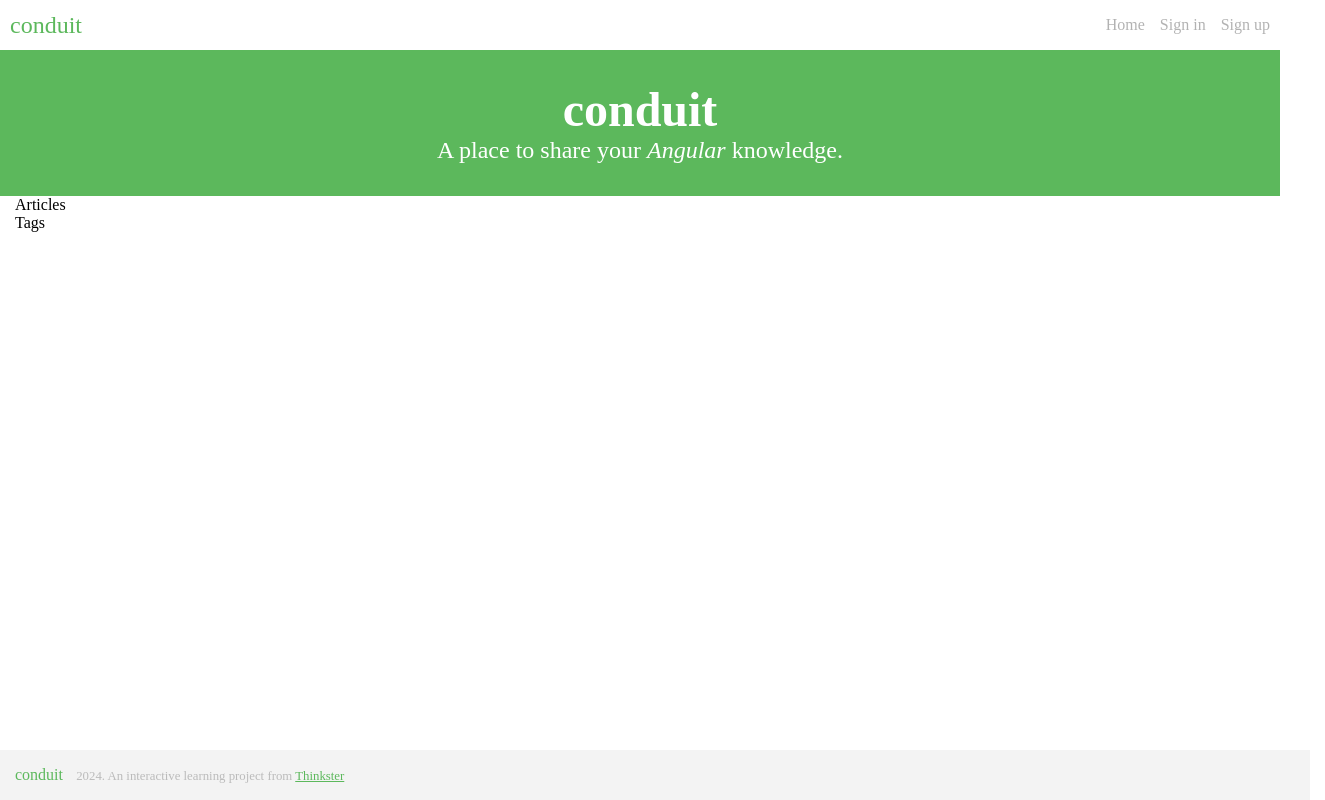
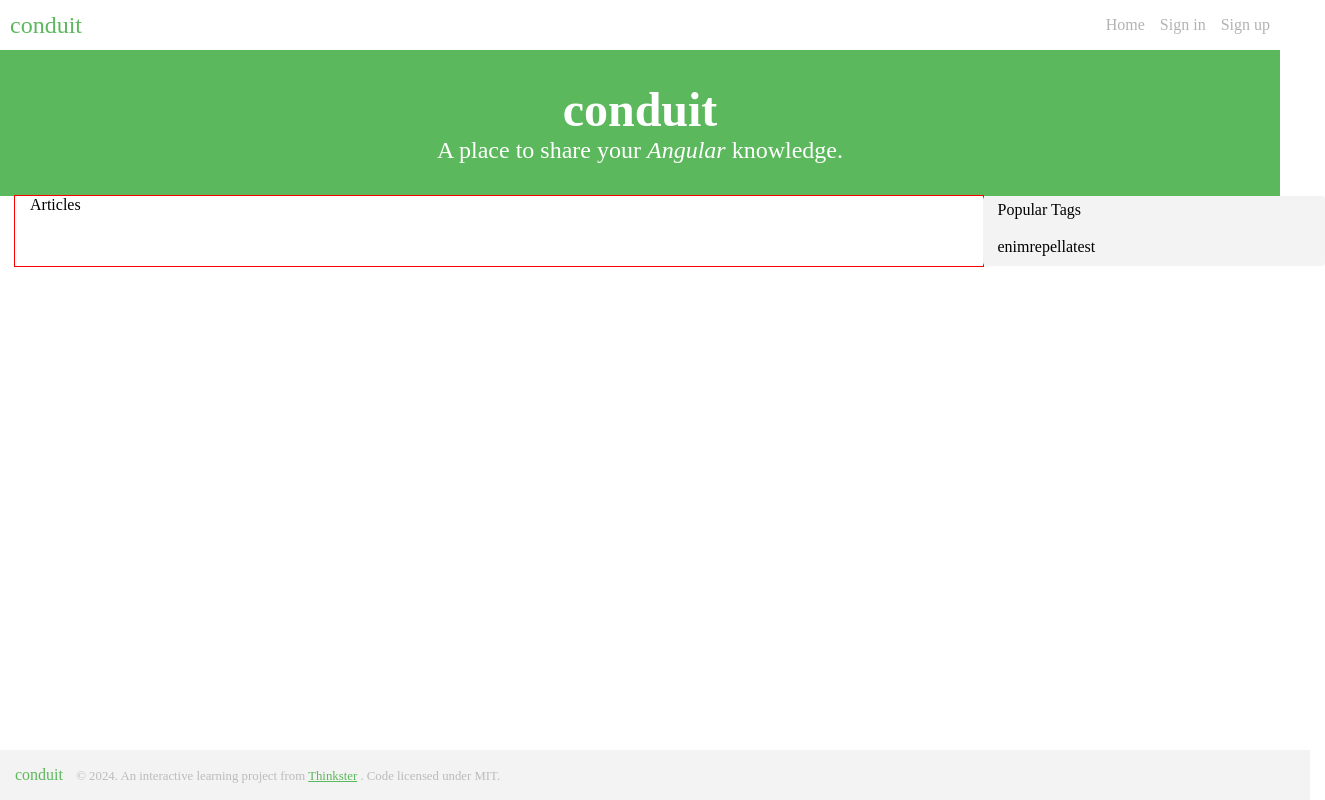
Before and after one commit to 12131555/mcu-112-wed-1213-final, an Angular app in the folder mcu-112-web-12131555-final/: page /home in a window 1280 px wide. Shown: the whole page, 1325 px wide, since content can reach past the window. Built offline with nearby package versions, Linux system fonts and the light colour scheme.

Commit message:
feat(tag-list): 標籤清單元件實作

```diff
--- a/mcu-112-web-12131555-final/src/app/body/body.component.css
+++ b/mcu-112-web-12131555-final/src/app/body/body.component.css
@@ -20,7 +20,7 @@ div.articles {
     flex: 0 0 75%;
 }
 
-div.tags{
+.tag-list {
     padding-left: 15px;
     padding-right: 15px;
     flex: 0 0 25%;
--- a/mcu-112-web-12131555-final/src/app/body/body.component.html
+++ b/mcu-112-web-12131555-final/src/app/body/body.component.html
@@ -1,4 +1,4 @@
-<div class="continer">
+<div class="container">
   <div class="articles">Articles</div>
-  <div class="tags">Tags</div>
+  <app-tag-list></app-tag-list>
 </div>
--- a/mcu-112-web-12131555-final/src/app/body/body.component.ts
+++ b/mcu-112-web-12131555-final/src/app/body/body.component.ts
@@ -1,9 +1,12 @@
 import { Component } from '@angular/core';
+
+import { TagListComponent } from '../tag-list/tag-list.component';
+
 
 @Component({
   selector: 'app-body',
   standalone: true,
-  imports: [],
+  imports: [TagListComponent],
   templateUrl: './body.component.html',
   styleUrl: './body.component.css'
 })
--- a/mcu-112-web-12131555-final/src/app/footer/footer.component.html
+++ b/mcu-112-web-12131555-final/src/app/footer/footer.component.html
@@ -1,5 +1,6 @@
 <a>conduit</a>
 <span>
-    2024. An interactive learning project from
+    © 2024. An interactive learning project from
     <a href="https://thinkster.io">Thinkster</a>
+    . Code licensed under MIT.
 </span>
--- /dev/null
+++ b/mcu-112-web-12131555-final/src/app/tag-list/tag-list.component.css
@@ -0,0 +1,11 @@
+:host {
+    display: block;
+    padding: 5px 10px 10px;
+    background: #f3f3f3;
+    border-radius: 4px;
+  }
+
+  p {
+      margin-top: 0;
+      padding-bottom: 0.2rem;
+  }
--- /dev/null
+++ b/mcu-112-web-12131555-final/src/app/tag-list/tag-list.component.html
@@ -0,0 +1,6 @@
+<p>Popular Tags</p>
+<div class="list">
+    <span>enim</span>
+    <span>repellat</span>
+    <span>est</span>
+</div>
--- /dev/null
+++ b/mcu-112-web-12131555-final/src/app/tag-list/tag-list.component.ts
@@ -0,0 +1,14 @@
+import { CommonModule } from '@angular/common';
+
+import { Component, HostBinding } from '@angular/core';
+
+@Component({
+  selector: 'app-tag-list',
+  standalone: true,
+  imports: [CommonModule],
+  templateUrl: './tag-list.component.html',
+  styleUrl: './tag-list.component.css'
+})
+export class TagListComponent {
+  @HostBinding('class') class = 'tag-list';
+}
```
Also changed, not shown: 1 other file (tests, documents, lock files or other folders).
